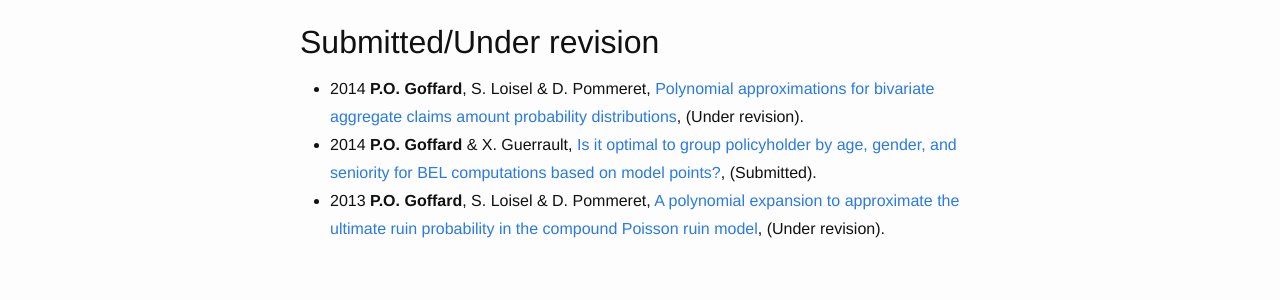
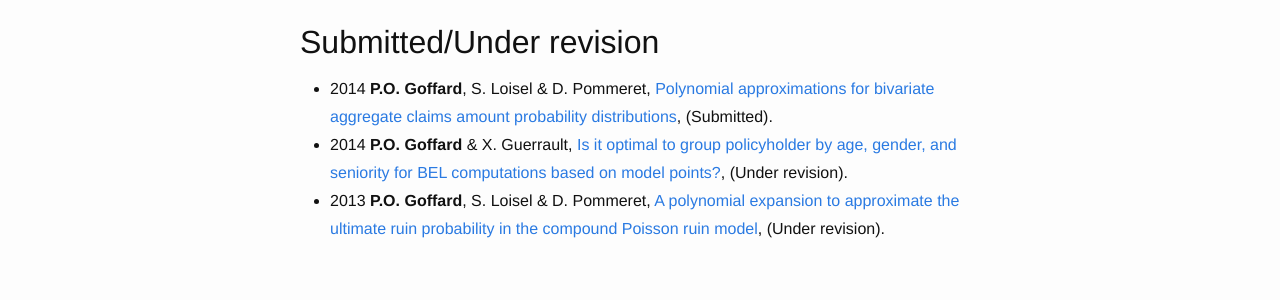
Before and after one commit to LaGauffre/LaGauffre.github.io, a Jekyll site: the page built from Publications.md, in a window 1280 px wide. Shown: the part 195-495 px from the top of the page. Built offline with Jekyll 4.4.1, drawn with Linux system fonts in a browser that asks for light colours; nearby versions of some CDN libraries; Markdown is read by kramdown in place of the engine named in the settings.

Commit message:
Change submission status

```diff
--- a/Publications.md
+++ b/Publications.md
@@ -6,6 +6,6 @@
 
 ##Submitted/Under revision
 
-* 2014 **P.O. Goffard**, S. Loisel & D. Pommeret, [Polynomial approximations for bivariate aggregate claims amount probability distributions](/Publications/Goffard_Loisel_Pommeret_December_2014_BivariateAggregateClaimAmount.pdf), (Under revision).
-* 2014 **P.O. Goffard** & X. Guerrault, [Is it optimal to group policyholder by age, gender, and seniority for BEL computations based on model points?](/Publications/DraftMPGrouping.pdf), (Submitted).
+* 2014 **P.O. Goffard**, S. Loisel & D. Pommeret, [Polynomial approximations for bivariate aggregate claims amount probability distributions](/Publications/Goffard_Loisel_Pommeret_December_2014_BivariateAggregateClaimAmount.pdf), (Submitted).
+* 2014 **P.O. Goffard** & X. Guerrault, [Is it optimal to group policyholder by age, gender, and seniority for BEL computations based on model points?](/Publications/DraftMPGrouping.pdf), (Under revision).
 * 2013 **P.O. Goffard**, S. Loisel & D. Pommeret, [A polynomial expansion to approximate the ultimate ruin probability in the compound Poisson ruin model](/Publications/Goffard_Loisel_Pommeret_December_Ruin_Probability_Approximation.pdf), (Under revision).
```
